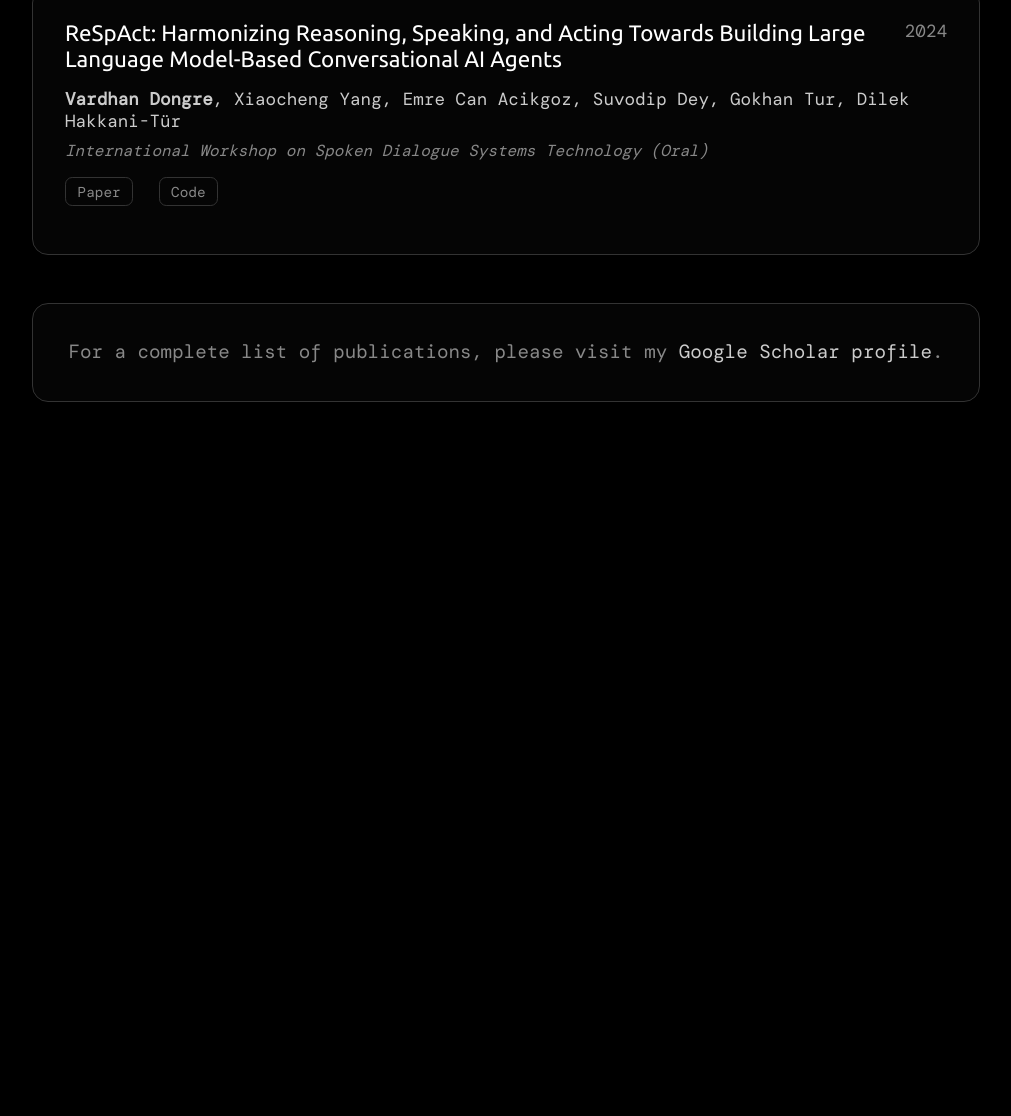
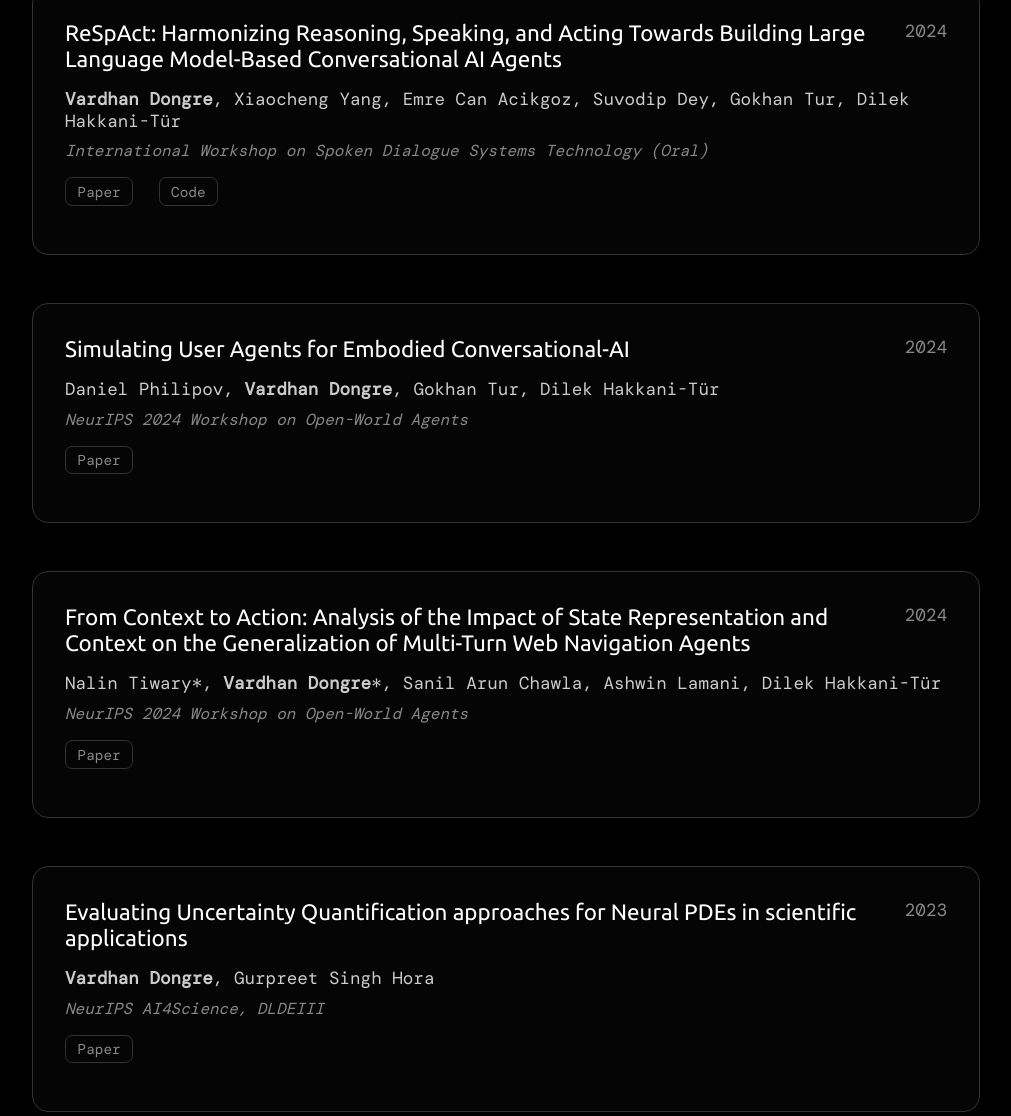
Before and after one commit to vardhandongre/vardhandongre.github.io, a plain HTML site: page publications.html in a window 1280 px wide. Shown: the part 1221-2337 px from the top of the page, without its empty margins (134-1145 px from the left). Before the commit the page ends 1671 px from the top, so only its background shows below. Drawn offline with nearby package versions, Linux system fonts and the light colour scheme.

Commit message:
new pubs

```diff
--- a/publications.html
+++ b/publications.html
@@ -96,6 +96,63 @@
                     Large language model (LLM)-based agents are increasingly employed to interact with external environments to solve user-provided tasks. In this work, we introduce ReSpAct, an LLM-based agent designed to seamlessly integrate reasoning, decision-making, and dynamic dialogue for task-solving. Expanding on reasoning-first approaches like ReAct, ReSpAct employs active, free-flowing dialogues to interpret instructions, clarify goals, provide status updates, resolve subtask failures, and refine plans based on user inputs without any explicit dialogue schema. ReSpAct demonstrates improved performance across diverse environments including task-oriented dialogue systems (MultiWOZ) and decision-making tasks (ALFWorld, WebShop).
                 </div> -->
             </div>
+
+            <div class="publication">
+                <div class="publication-header">
+                    <h3 class="publication-title">Simulating User Agents for Embodied Conversational-AI</h3>
+                    <span class="publication-year">2024</span>
+                </div>
+                <div class="publication-authors">
+                    Daniel Philipov, <strong>Vardhan Dongre</strong>, Gokhan Tur, Dilek Hakkani-Tür
+                </div>
+                <div class="publication-venue">
+                    NeurIPS 2024 Workshop on Open-World Agents
+                </div>
+                <div class="publication-links">
+                    <a href="https://arxiv.org/abs/2410.23535" class="publication-link" target="_blank">Paper</a>
+                </div>
+                <!-- <div class="publication-abstract">
+                    Embodied agents designed to assist users with tasks must engage in natural language interactions, interpret instructions, execute actions, and communicate effectively to resolve issues. However, collecting large-scale, diverse datasets of situated human-robot dialogues to train and evaluate such agents is expensive, labor-intensive, and time-consuming. To address this challenge, we propose building a large language model (LLM)-based user agent that can simulate user behavior during interactions with an embodied agent in a virtual environment. Given a user goal (e.g., make breakfast), at each time step, the user agent may observe the robot actions or speak to either intervene with the robot or answer questions.
+                </div> -->
+            </div>
+
+            <div class="publication">
+                <div class="publication-header">
+                    <h3 class="publication-title">From Context to Action: Analysis of the Impact of State Representation and Context on the Generalization of Multi-Turn Web Navigation Agents</h3>
+                    <span class="publication-year">2024</span>
+                </div>
+                <div class="publication-authors">
+                    Nalin Tiwary*, <strong>Vardhan Dongre</strong>*, Sanil Arun Chawla, Ashwin Lamani, Dilek Hakkani-Tür
+                </div>
+                <div class="publication-venue">
+                    NeurIPS 2024 Workshop on Open-World Agents
+                </div>
+                <div class="publication-links">
+                    <a href="https://arxiv.org/abs/2410.23555" class="publication-link" target="_blank">Paper</a>
+                </div>
+                <!-- <div class="publication-abstract">
+                    Recent advancements in Large Language Model (LLM)-based frameworks have extended their capabilities to complex real-world applications, such as interactive web navigation. These systems, driven by user commands, navigate web browsers to complete tasks through multi-turn dialogues, offering both innovative opportunities and significant challenges. Despite the introduction of benchmarks for conversational web navigation, a detailed understanding of the key contextual components that influence the performance of these agents remains elusive. This study aims to fill this gap by analyzing the various contextual elements crucial to the functioning of web navigation agents.
+                </div> -->
+            </div>
+
+            <div class="publication">
+                <div class="publication-header">
+                    <h3 class="publication-title">Evaluating Uncertainty Quantification approaches for Neural PDEs in scientific applications</h3>
+                    <span class="publication-year">2023</span>
+                </div>
+                <div class="publication-authors">
+                    <strong>Vardhan Dongre</strong>, Gurpreet Singh Hora
+                </div>
+                <div class="publication-venue">
+                    NeurIPS AI4Science, DLDEIII
+                </div>
+                <div class="publication-links">
+                    <a href="https://arxiv.org/abs/2311.04457" class="publication-link" target="_blank">Paper</a>
+                </div>
+                <!-- <div class="publication-abstract">
+                    The accessibility of spatially distributed data, enabled by affordable sensors, field, and numerical experiments, has facilitated the development of data-driven solutions for scientific problems, including climate change, weather prediction, and urban planning. Neural Partial Differential Equations (Neural PDEs), which combine deep learning (DL) techniques with domain expertise (e.g., governing equations) for parameterization, have proven to be effective in capturing valuable correlations within spatiotemporal datasets. However, sparse and noisy measurements coupled with modeling approximation introduce aleatoric and epistemic uncertainties.
+                </div> -->
+            </div>
         </div>
 
         <div class="publications-note">
```
